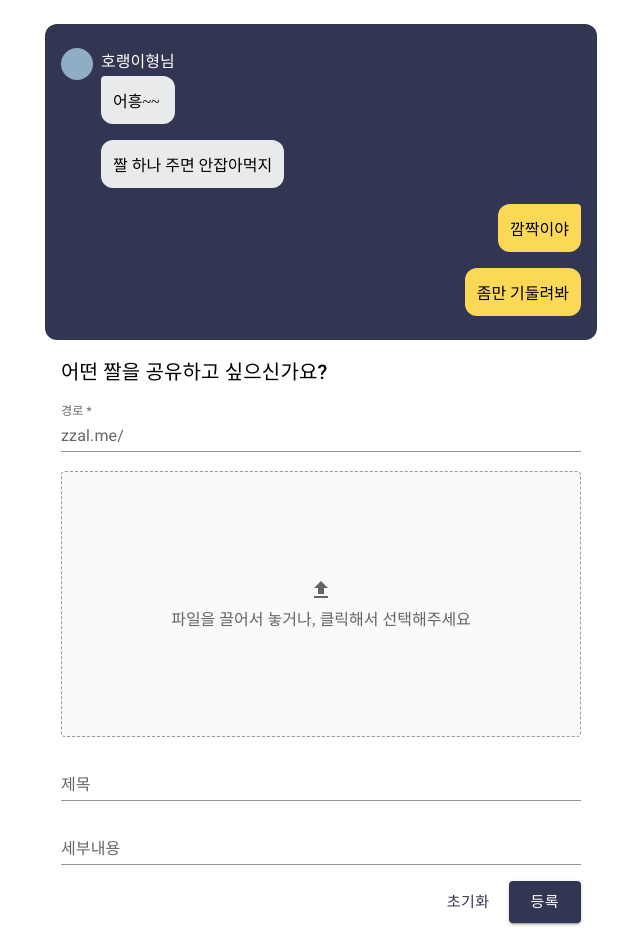
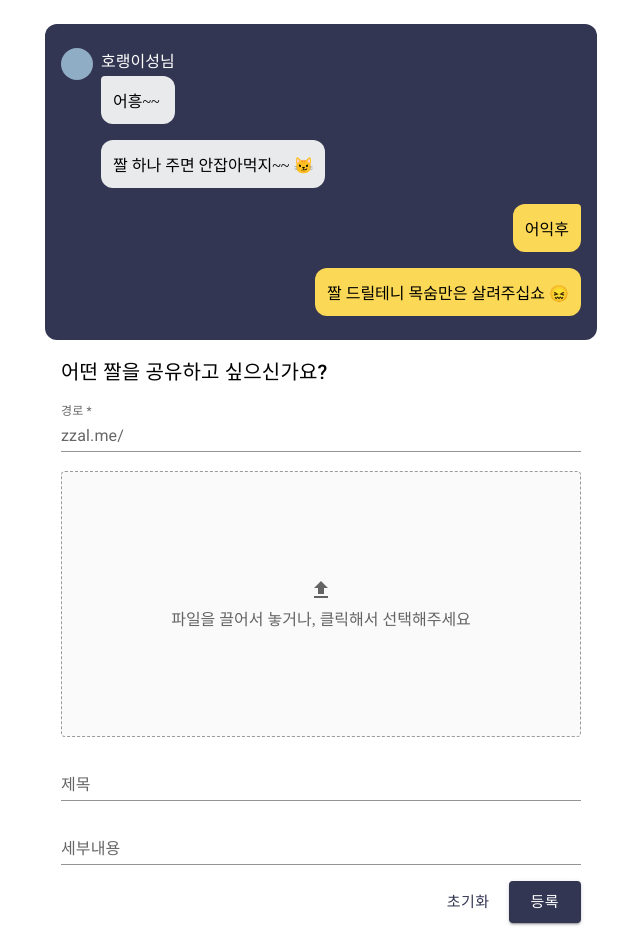
Before and after one commit to eunvanz/zzal-client, a Next.js app: page /registration in a window 1280 px wide. Shown: the whole page, without its empty margins (319-959 px from the left). Built offline with nearby package versions, Linux system fonts and the light colour scheme.

Commit message:
feat: change dialogs

```diff
--- a/components/Example/Example.view.tsx
+++ b/components/Example/Example.view.tsx
@@ -32,16 +32,16 @@ const Example: React.FC<ExampleProps> = ({ items, completeCount }) => {
       }}
     >
       <Animate delay={0}>
-        <FriendChat name="호랭이형님" text="어흥~~" isFirst />
+        <FriendChat name="호랭이성님" text="어흥~~" isFirst />
       </Animate>
       <Animate delay={!isItemExisting ? 0.5 : 0}>
-        <FriendChat name="호랭이형님" text="짤 하나 주면 안잡아먹지" />
+        <FriendChat name="호랭이성님" text="짤 하나 주면 안잡아먹지~~ 😼" />
       </Animate>
       <Animate delay={!isItemExisting ? 1 : 0}>
-        <MyChat text="깜짝이야" isFirst />
+        <MyChat text="어익후" isFirst />
       </Animate>
       <Animate delay={!isItemExisting ? 1.5 : 0}>
-        <MyChat text="좀만 기둘려봐" />
+        <MyChat text="짤 드릴테니 목숨만은 살려주십쇼 😖" />
       </Animate>
       {items?.[0] && items[0].path && (
         <Animate delay={0}>
@@ -79,13 +79,13 @@ const ExtraChat: React.FC<ExtraChatProps> = ({ item }) => {
   return (
     <>
       <Animate delay={1}>
-        <FriendChat name="호랭이형님" text="ㅋㅋㅋㅋㅋㅋㅋㅋㅋㅋㅋ" isFirst />
+        <FriendChat name="호랭이성님" text="ㅎㅎㅎㅎㅎㅎㅎㅎㅎㅎㅎ" isFirst />
       </Animate>
       <Animate delay={1.5}>
-        <FriendChat name="호랭이형님" text="잼나는구만" />
+        <FriendChat name="호랭이성님" text="잼나는구먼 😹" />
       </Animate>
       <Animate delay={2}>
-        <FriendChat name="호랭이형님" text="좀 더 없어?" />
+        <FriendChat name="호랭이성님" text="좀 더 없음?" />
       </Animate>
       {item && item.path && (
         <Animate delay={0}>
```
